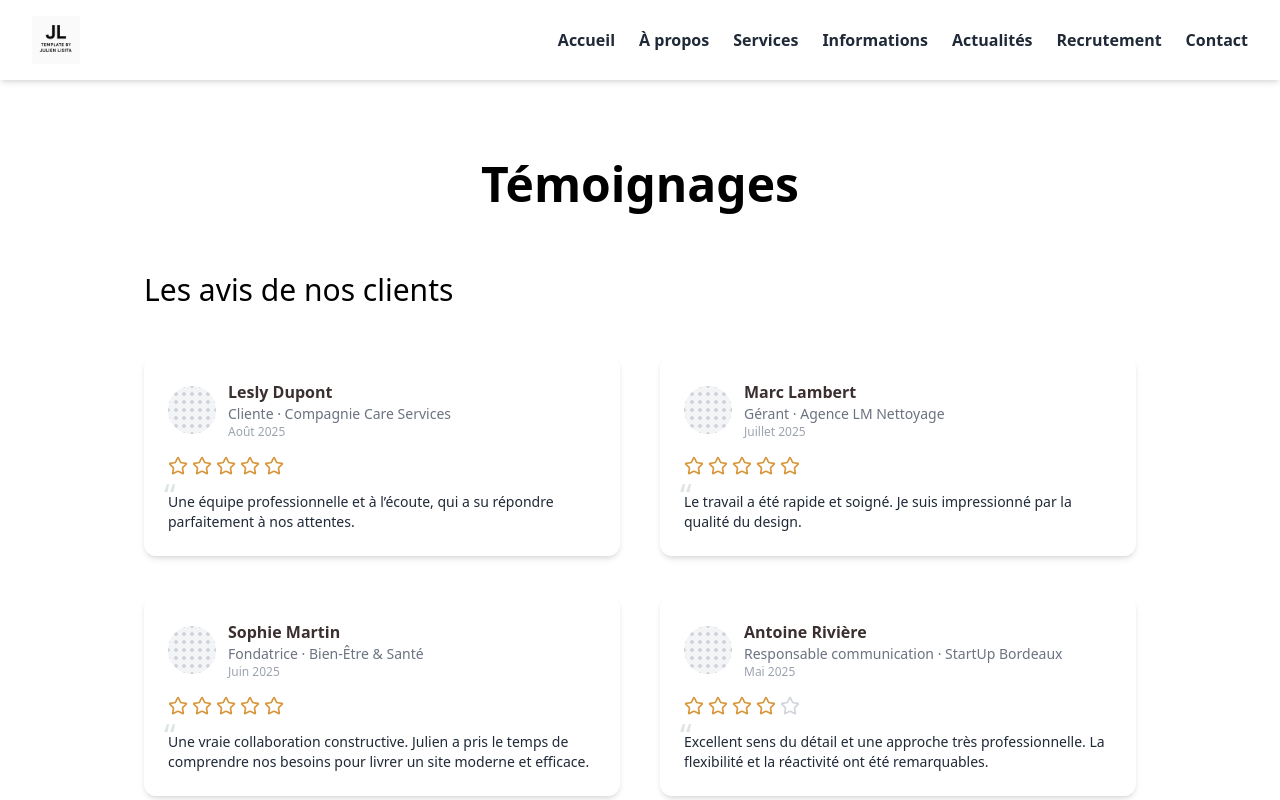
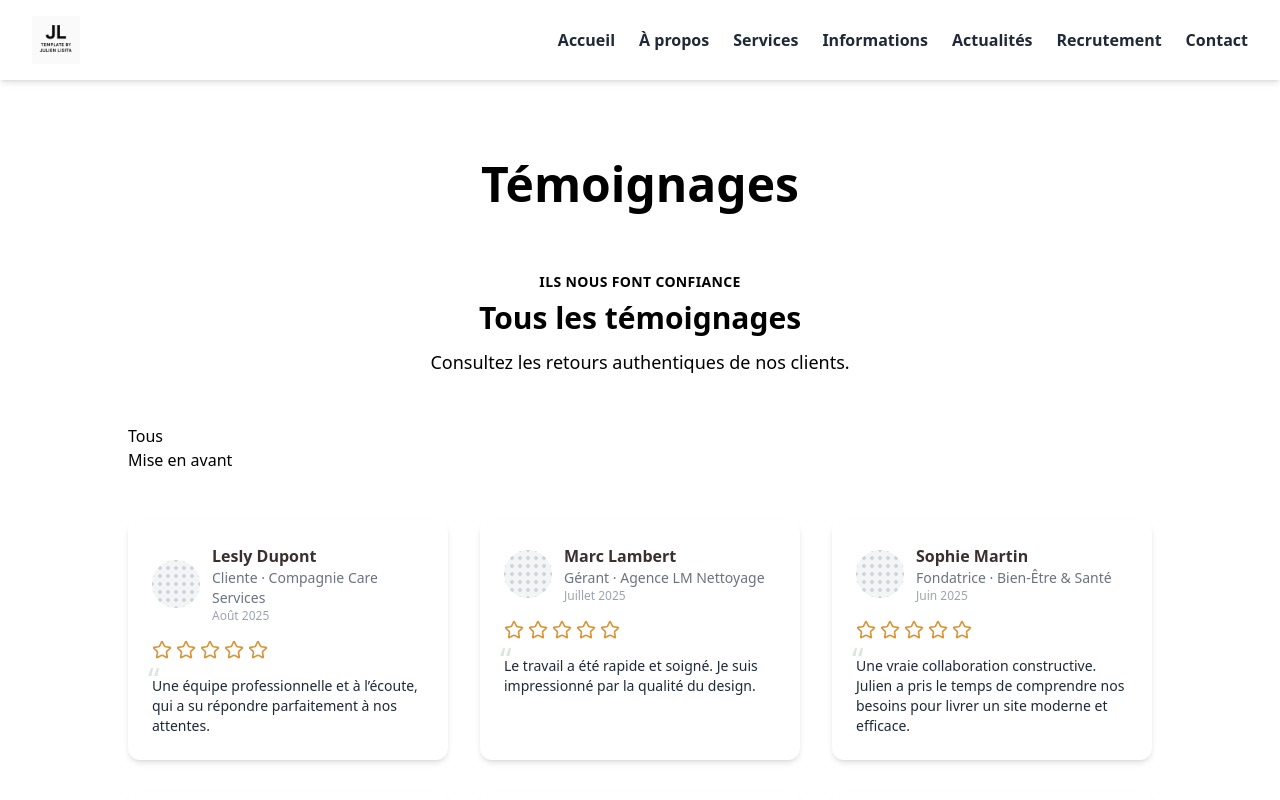
Before and after one commit to julienlisita/nextjs-ts-tailwind-template, a Next.js app: page /testimonials in a window 1280 px wide. Shown: the top 800 px of the page. Built offline with nearby package versions, Linux system fonts and the light colour scheme.

Commit message:
refactor(components): replace TestimonialsSection layout with FeaturesGrid and add tabs + pagination

```diff
--- a/src/components/section/TestimonialsSection.tsx
+++ b/src/components/section/TestimonialsSection.tsx
@@ -1,40 +1,28 @@
 // src/components/sections/TestimonialsSection.tsx
 
-import Section from '@/components/common/Section';
-import SectionWrapper from '@/components/common/SectionWrapper';
-import SectionTitle from '@/components/ui/SectionTitle';
+'use client';
+
+import type { Testimonial } from '@/types/testimonial';
 import { TestimonialCard } from '@/components/widgets/TestimonialCard';
-import type { Testimonial } from '@/types/testimonial';
+import FeaturesGrid from './FeaturesGrid';
 
-type Props = {
-  title?: string;
-  items: ReadonlyArray<Testimonial>;
-  limit?: number; // ex: n’afficher que 3 cartes sur la home
-  showGrid?: boolean; // toggle grid si tu veux un layout différent
-  className?: string;
-};
-
-export default function TestimonialsSection({
-  title = 'Les avis de nos clients',
-  items,
-  limit,
-  showGrid = true,
-  className,
-}: Props) {
-  const list = typeof limit === 'number' ? items.slice(0, Math.max(0, limit)) : items;
-
-  if (!list.length) return null;
-
+export default function TestimonialsSection({ items }: { items: ReadonlyArray<Testimonial> }) {
   return (
-    <Section className={className}>
-      <SectionWrapper>
-        <SectionTitle>{title}</SectionTitle>
-
-        {showGrid ? (
-          <div className="grid grid-cols-1 sm:grid-cols-2 lg:grid-cols-2 gap-4 sm:gap-6 lg:gap-10 justify-center">
-            {list.map((t) => (
+    <FeaturesGrid<Testimonial>
+      eyebrow="Ils nous font confiance"
+      title="Tous les témoignages"
+      subtitle="Consultez les retours authentiques de nos clients."
+      titleAlign="center"
+      items={items}
+      tabs={[
+        { label: 'Tous', value: 'all' },
+        { label: 'Mise en avant', value: 'featured' },
+      ]}
+      defaultTab="all"
+      filterByTab={(t, tab) => (tab === 'featured' ? Boolean(t.highlight) : true)}
+      pageSize={9}
+      renderItem={(t) => (
         <TestimonialCard
-                key={t.id}
           name={t.name}
           role={t.role}
           company={t.company}
@@ -42,24 +30,8 @@ export default function TestimonialsSection({
           rating={t.rating}
           displayDate={t.displayDate}
         />
-            ))}
-          </div>
-        ) : (
-          <div className="space-y-4">
-            {list.map((t) => (
-              <TestimonialCard
-                key={t.id}
-                name={t.name}
-                role={t.role}
-                company={t.company}
-                quote={t.quote}
-                rating={t.rating}
-                displayDate={t.displayDate}
+      )}
+      getKey={(t) => t.id}
     />
-            ))}
-          </div>
-        )}
-      </SectionWrapper>
-    </Section>
   );
 }
--- a/src/components/section/TestimonialsSectionServer.tsx
+++ b/src/components/section/TestimonialsSectionServer.tsx
@@ -1,28 +1,27 @@
 // src/components/sections/TestimonialsSectionServer.tsx
+
+import { getPublicTestimonialsServer } from '@/server/services/testimonials.server';
 import TestimonialsSection from './TestimonialsSection';
-import { getPublicTestimonialsServer } from '@/server/services/testimonials.server';
+import type { ComponentProps } from 'react';
 
-type Props = {
-  title?: string;
+type ServerProps = {
+  /** Filtres/limites côté data */
+  onlyFeatured?: boolean;
   limit?: number;
-  onlyFeatured?: boolean; // filtre sur highlight
-  className?: string;
-  container?: boolean; // option pour ajouter/retirer le container
-};
+  /** Ajoute un container autour du contenu */
+  container?: boolean;
+} & Omit<ComponentProps<typeof TestimonialsSection>, 'items'>; // toutes les props UI sauf items
 
 export default async function TestimonialsSectionServer({
-  title,
+  onlyFeatured = false,
   limit,
-  onlyFeatured = false,
-  className,
   container = true,
-}: Props) {
-  const testimonials = await getPublicTestimonialsServer();
-  const items = onlyFeatured ? testimonials.filter((t) => t.highlight) : testimonials;
+  ...uiProps
+}: ServerProps) {
+  const all = await getPublicTestimonialsServer();
+  const filtered = onlyFeatured ? all.filter((t) => t.highlight) : all;
+  const items = typeof limit === 'number' ? filtered.slice(0, Math.max(0, limit)) : filtered;
 
-  const content = (
-    <TestimonialsSection title={title} items={items} limit={limit} className={className} />
-  );
-
-  return container ? <div className="container mx-auto px-4">{content}</div> : content;
+  const content = <TestimonialsSection items={items} {...uiProps} />;
+  return content;
 }
```
Lines whose indentation alone changed are shown as unchanged.
